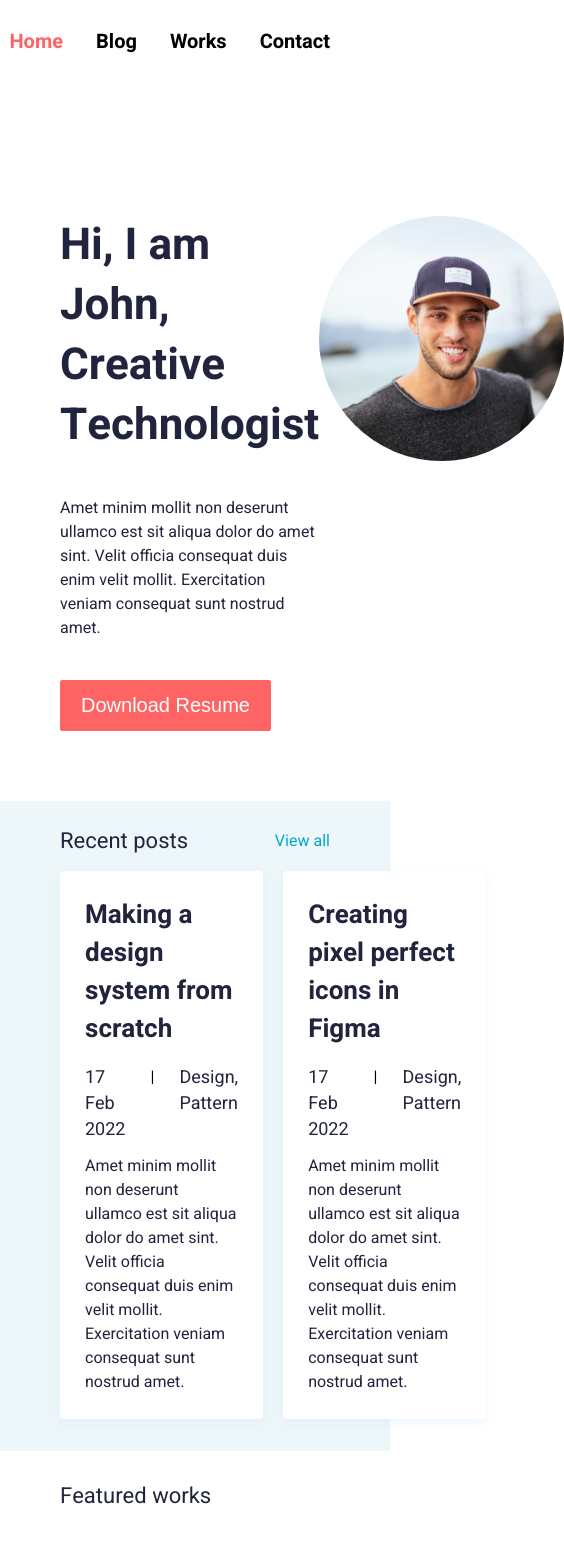
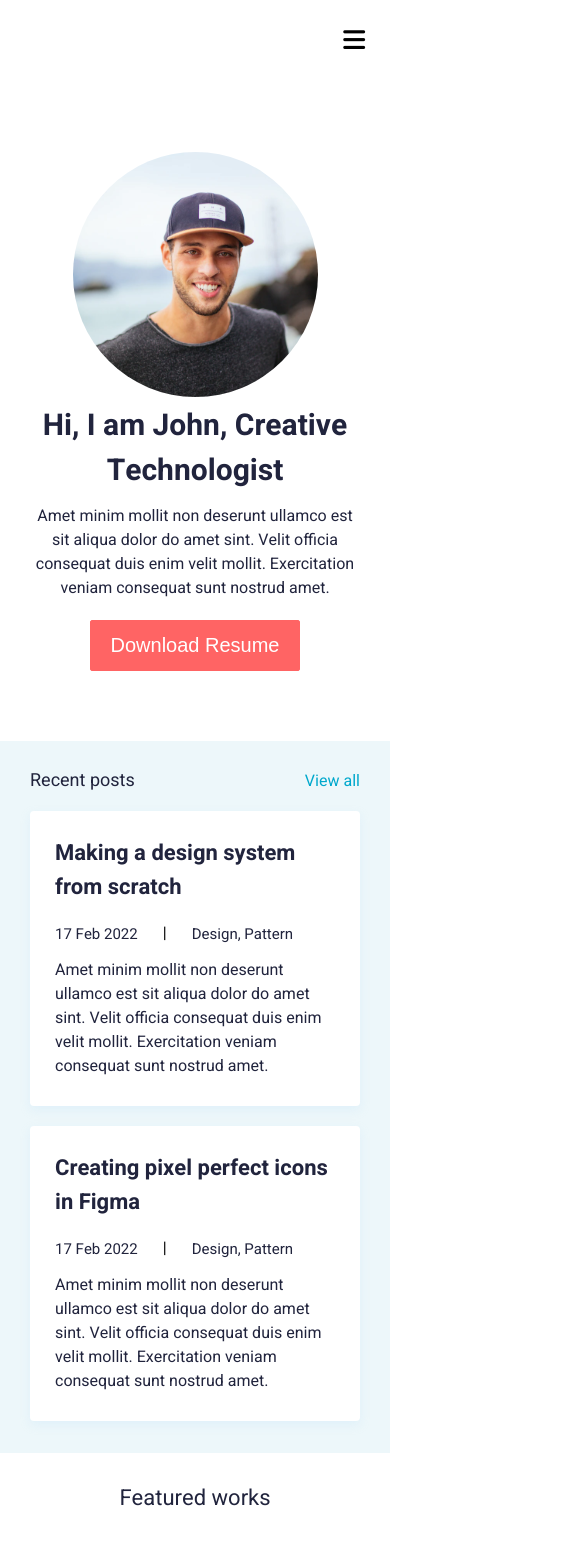
Before and after one commit to AbdujalilovIsmoil/John-Multi-Page-Web-Site, a React (Vite) app: page / in a window 390 px wide. Shown: the top 1546 px of the page, 564 px wide, since content can reach past the window. Built offline with nearby package versions, Linux system fonts and the light colour scheme.

Commit message:
John Web Site First Page The End

```diff
--- a/src/components/Header/header.jsx
+++ b/src/components/Header/header.jsx
@@ -28,6 +28,7 @@ const header = () => {
                   Contact
                 </a>
               </li>
+              <i className="fa fa-bars"></i>
             </ul>
           </nav>
         </div>
--- a/src/components/Header/header.scss
+++ b/src/components/Header/header.scss
@@ -40,7 +40,31 @@ $active-color: #FF6464;
             color: $active-color;
           }
         }
+
+      }
+      .fa-bars {
+        color: $link-color;
+        font-size: 25px;
+        cursor: pointer;
+        display: none;
       }
     }
   }
 }
+
+@media only screen and (max-width: 500px) {
+  .header {
+    .nav {
+      &__list {
+        &_item {
+          &-link {
+            display: none;
+          }
+        }
+        .fa-bars {
+          display: block;
+        }
+      }
+    }
+  }
+}
--- a/src/components/Main/main.scss
+++ b/src/components/Main/main.scss
@@ -75,3 +75,56 @@ $btn-bg-color: #FF6464;
     }
   }
 }
+
+@media only screen and (max-width: 800px) {
+  .main{
+    &__container {
+      @include flexbox(flex, stretch, center, stretch, column-reverse);
+      text-align: center;
+    }
+  }
+}
+
+@media only screen and (max-width: 555px){
+  .main {
+    margin: {
+      top: 100px;
+    }
+    &__container{
+      &_box{
+        &-title{
+          font-size: 35px;
+          line-height: 50px;
+        }
+        &-description{
+          margin: {
+            top: 10px;
+            bottom: 20px;
+          }
+        }
+      }
+    }
+  }
+}
+
+@media only screen and (max-width: 470px){
+  .main {
+    margin: {
+      top: 100px;
+    }
+    &__container{
+      &_box{
+        &-title{
+          font-size: 30px;
+          line-height: 45px;
+        }
+        &-description{
+          margin: {
+            top: 10px;
+            bottom: 20px;
+          }
+        }
+      }
+    }
+  }
+}
--- a/src/components/section/Home/section1/section.scss
+++ b/src/components/section/Home/section1/section.scss
@@ -88,3 +88,39 @@ $box-bg-color: #FFFFFF;
     }
   }
 }
+
+@media only screen and (max-width: 850px) {
+  .section {
+    &__post{
+      &_container{
+        @include flexbox(flex, center, flex-start, 20px, row);
+        flex-wrap: wrap;
+      }
+    }
+  }
+}
+
+@media only screen and (max-width: 400px) {
+  .section {
+    &__post{
+      &_titles{
+        &-text{
+          font-size: 18px;
+        }
+      }
+      &_container{
+        &_box{
+          &-title{
+            font-size: 22px;
+            line-height: 34px;
+          }
+          &_dates{
+            &-text{
+              font-size: 15px;
+            }
+          }
+        }
+      }
+    }
+  }
+}
--- a/src/components/section/Home/section2/section2.scss
+++ b/src/components/section/Home/section2/section2.scss
@@ -93,3 +93,35 @@ $date-text-color: #8695A4;
     }
   }
 }
+
+
+@media only screen and (max-width: 790px){
+  .section {
+    &__featured{
+      &-text{
+        text-align: center;
+      }
+      &_container{
+        &_box{
+          @include flexbox(flex, flex-start,center, 18px, column);
+          &_content{
+            &-title {
+              font-size: 22px;
+              max-width: 250px;
+              line-height: 30px;
+            }
+            &_dates{
+              margin: {
+                top: 10px;
+                bottom: 10px;
+              }
+            }
+            &-description{
+              max-width: 240px;
+            }
+          }
+        }
+      }
+    }
+  }
+}
--- a/src/style.css
+++ b/src/style.css
@@ -25,3 +25,19 @@ body {
   max-width: 1340px;
   margin: 0 auto;
 }
+
+@media only screen and (max-width: 500px) {
+  .container-x {
+    padding: 0 25px;
+    max-width: 1340px;
+    margin: 0 auto;
+  }
+}
+
+@media only screen and (max-width: 480px) {
+  .container {
+    padding: 0 30px;
+    max-width: 975px;
+    margin: 0 auto;
+  }
+}
```
